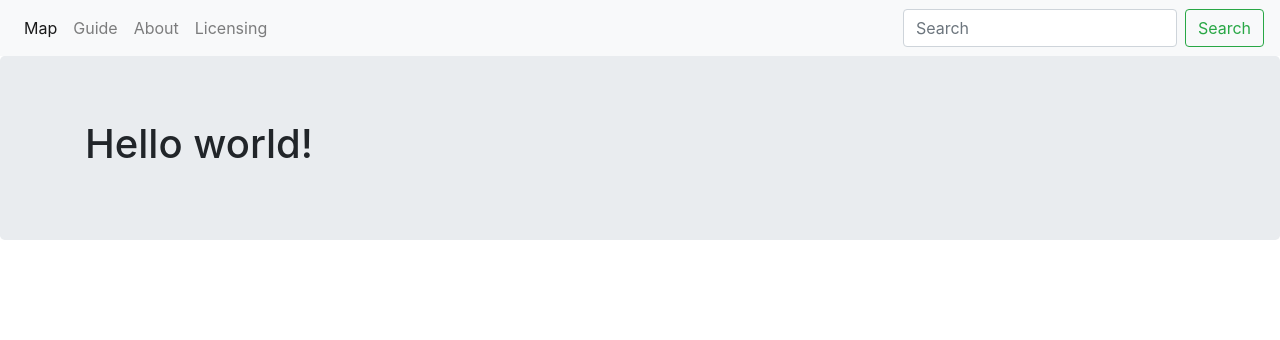
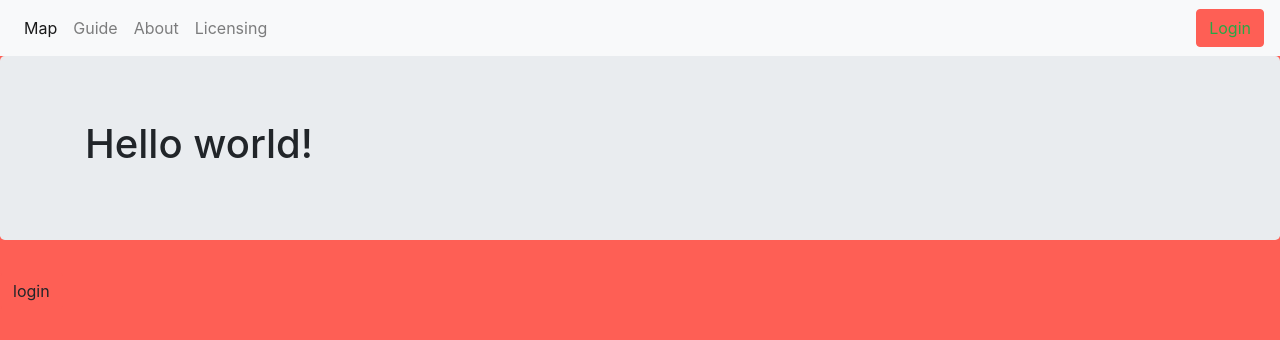
Before and after one commit to EthanLeitch/digitech-website-2022, a website: page src/html/index.html in a window 1280 px wide. Drawn offline with nearby package versions, Linux system fonts and the light colour scheme.

Commit message:
May 17 commit

```diff
--- a/app.js
+++ b/app.js
@@ -24,6 +24,7 @@ app.get('*', function(req, res){
 });*/
 
 app.use(express.static('src/html'));
+
 app.get('*', function(req, res){
   // res.send('404 Page not found', 404);
   res.sendFile(path.join(__dirname, 'src/html/404.html'))
--- a/package.json
+++ b/package.json
@@ -17,6 +17,7 @@
   },
   "homepage": "https://github.com/EthanLeitch/digitech-website-2022#readme",
   "dependencies": {
+    "bootstrap": "^5.1.3",
     "express": "^4.18.1",
     "mysql": "^2.18.1"
   }
--- /dev/null
+++ b/sass/main.scss
@@ -0,0 +1,5 @@
+// custom variables
+$primary: #FE5F55;
+
+// import bootstrap
+@import '../node_modules/bootstrap/scss/bootstrap.scss';
--- /dev/null
+++ b/src/css/styles.css
@@ -0,0 +1,16 @@
+:root {
+    --black: #495867;
+    --blue: #577399;
+    --light-blue: #BDD5EA;
+    --white: #F7F7FF;
+    --orange: #FE5F55;
+}
+
+.btn {
+    background-color: var(--orange);
+    border-color: var(--orange);
+}
+
+body {
+    background-color: #FE5F55;
+}
--- a/src/html/index.html
+++ b/src/html/index.html
@@ -6,8 +6,9 @@
 		<meta name="viewport" content="width=device-width, initial-scale=1, shrink-to-fit=no">
 
 		<!-- Bootstrap CSS -->
-    <link rel="stylesheet" href="https://stackpath.bootstrapcdn.com/bootstrap/4.5.0/css/bootstrap.min.css" integrity="sha384-9aIt2nRpC12Uk9gS9baDl411NQApFmC26EwAOH8WgZl5MYYxFfc+NcPb1dKGj7Sk" crossorigin="anonymous">
+		<link rel="stylesheet" href="https://cdn.jsdelivr.net/npm/bootstrap@4.6.0/dist/css/bootstrap.min.css" integrity="sha384-B0vP5xmATw1+K9KRQjQERJvTumQW0nPEzvF6L/Z6nronJ3oUOFUFpCjEUQouq2+l" crossorigin="anonymous">
 
+		<link rel="stylesheet" type="text/css" href="../css/styles.css">
 		<title>Hello world!</title>
 	</head>
 
@@ -50,10 +51,12 @@
 					</li>
 					-->
 				</ul>
+
 				<form class="form-inline my-2 my-lg-0">
-          <input class="form-control mr-sm-2" type="search" placeholder="Search" aria-label="Search">
-          <button class="btn btn-outline-success my-2 my-sm-0" type="submit">Search</button>
+					<!--<input class="form-control mr-sm-2" type="search" placeholder="Search" aria-label="Search">-->
+					<button class="btn btn-outline-success my-2 my-sm-0" type="submit">Login</button>
 				</form>
+
 			</div>
 		</nav>
 
@@ -61,10 +64,7 @@
 			<div class="container"><h1>Hello world!</h1></div>
 		</div>
 
-    <!-- Optional JavaScript -->
-    <!-- jQuery first, then Popper.js, then Bootstrap JS -->
-    <script src="https://code.jquery.com/jquery-3.5.1.slim.min.js" integrity="sha384-DfXdz2htPH0lsSSs5nCTpuj/zy4C+OGpamoFVy38MVBnE+IbbVYUew+OrCXaRkfj" crossorigin="anonymous"></script>
-    <script src="https://cdn.jsdelivr.net/npm/popper.js@1.16.0/dist/umd/popper.min.js" integrity="sha384-Q6E9RHvbIyZFJoft+2mJbHaEWldlvI9IOYy5n3zV9zzTtmI3UksdQRVvoxMfooAo" crossorigin="anonymous"></script>
-    <script src="https://stackpath.bootstrapcdn.com/bootstrap/4.5.0/js/bootstrap.min.js" integrity="sha384-OgVRvuATP1z7JjHLkuOU7Xw704+h835Lr+6QL9UvYjZE3Ipu6Tp75j7Bh/kR0JKI" crossorigin="anonymous"></script>
+		<button class="btn">login</button>
+
 	</body>
 </html>
```
Also changed, not shown: src/css/bootstrap.min.css (added), 1 other file. Lines whose indentation alone changed are shown as unchanged.
